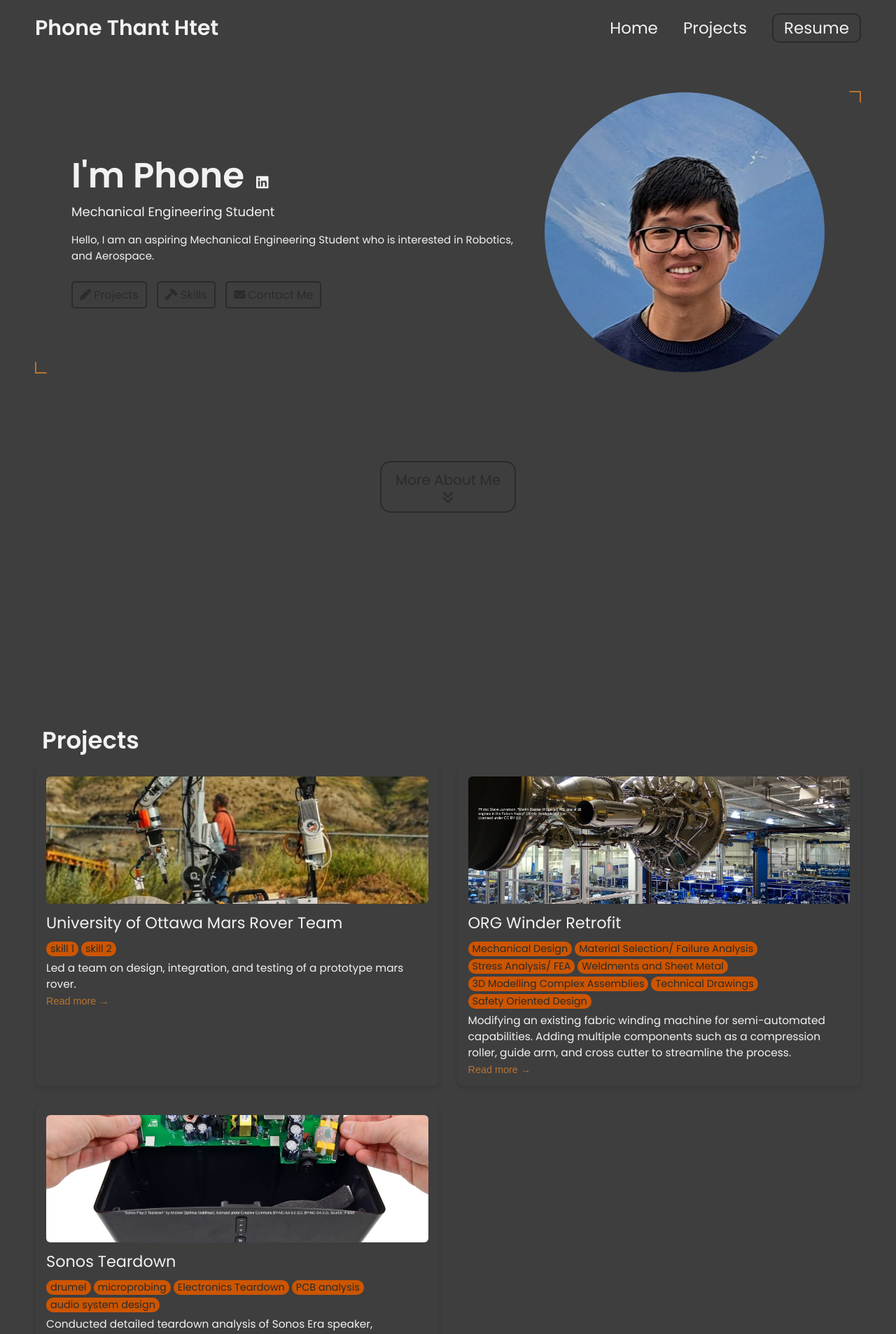
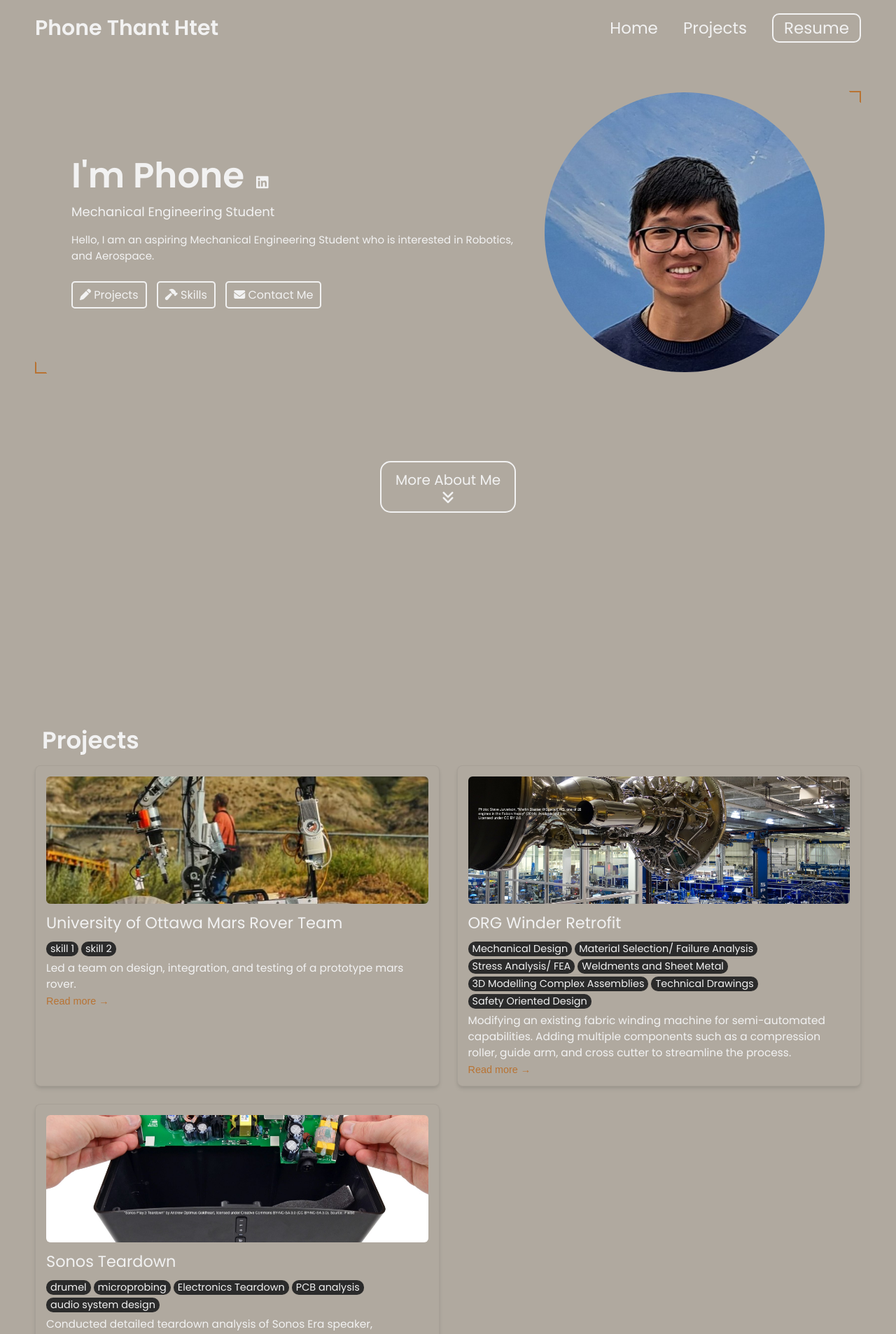
Before and after one commit to Alvin-Htet/Alvin-Htet.github.io, a Jekyll site: the page built from index.html, in a window 1280 px wide. Shown: the top 1907 px of the page at 70% size. Built offline with Jekyll 4.4.1, drawn with Linux system fonts in a browser that asks for light colours.

Commit message:
Update _config.yml

```diff
--- a/_config.yml
+++ b/_config.yml
@@ -86,10 +86,10 @@ formspree-key:   https://formspree.io/f/xldjzvgy
 colors: # this is the basic theme
   text: "#F2F2F2"
   border: "#B87333"
-  link: "#2B2B2B"
+  link: "#F2F2F2"
   highlight: "#B87333"
-  background: "#3E3E3E"
-  light_background: "#CC5500"
+  background: "#B0A99F"
+  light_background: "#2B2B2B"
 
 # A few examples.
 basic theme:
```
